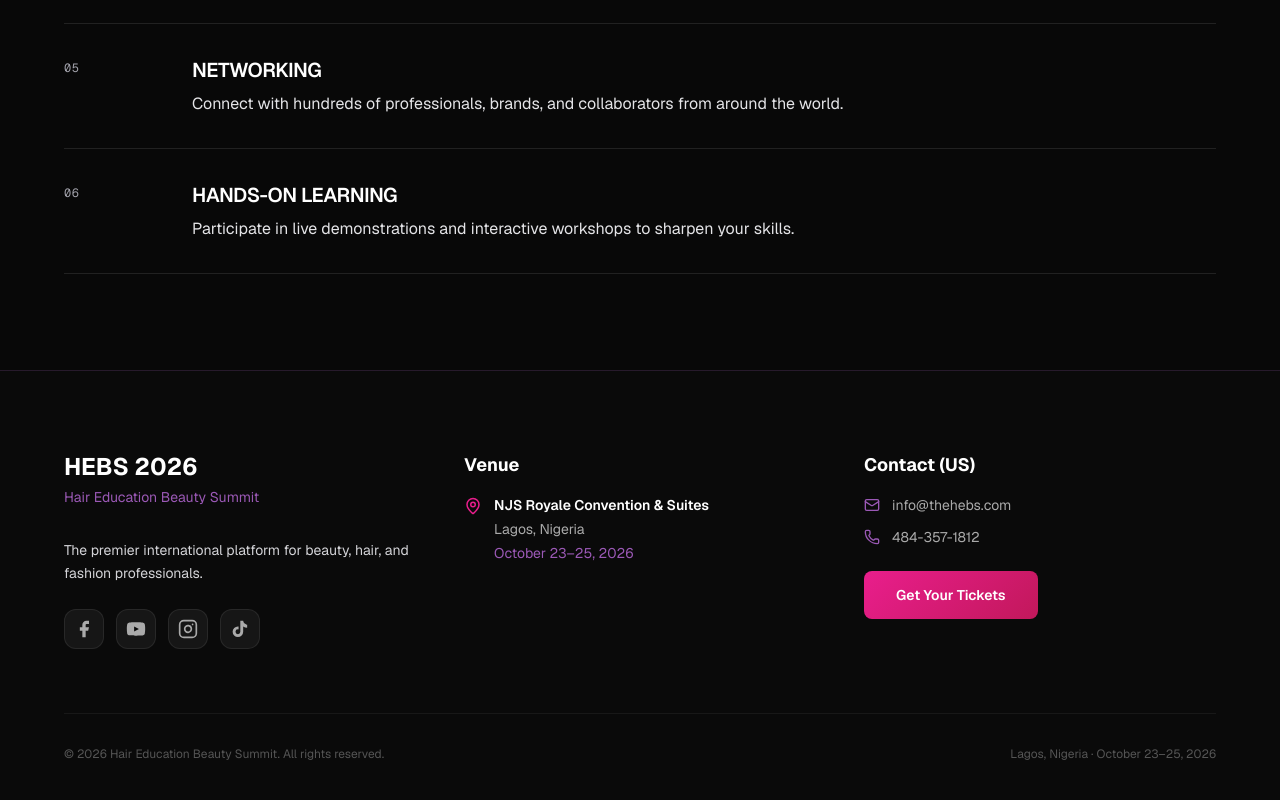
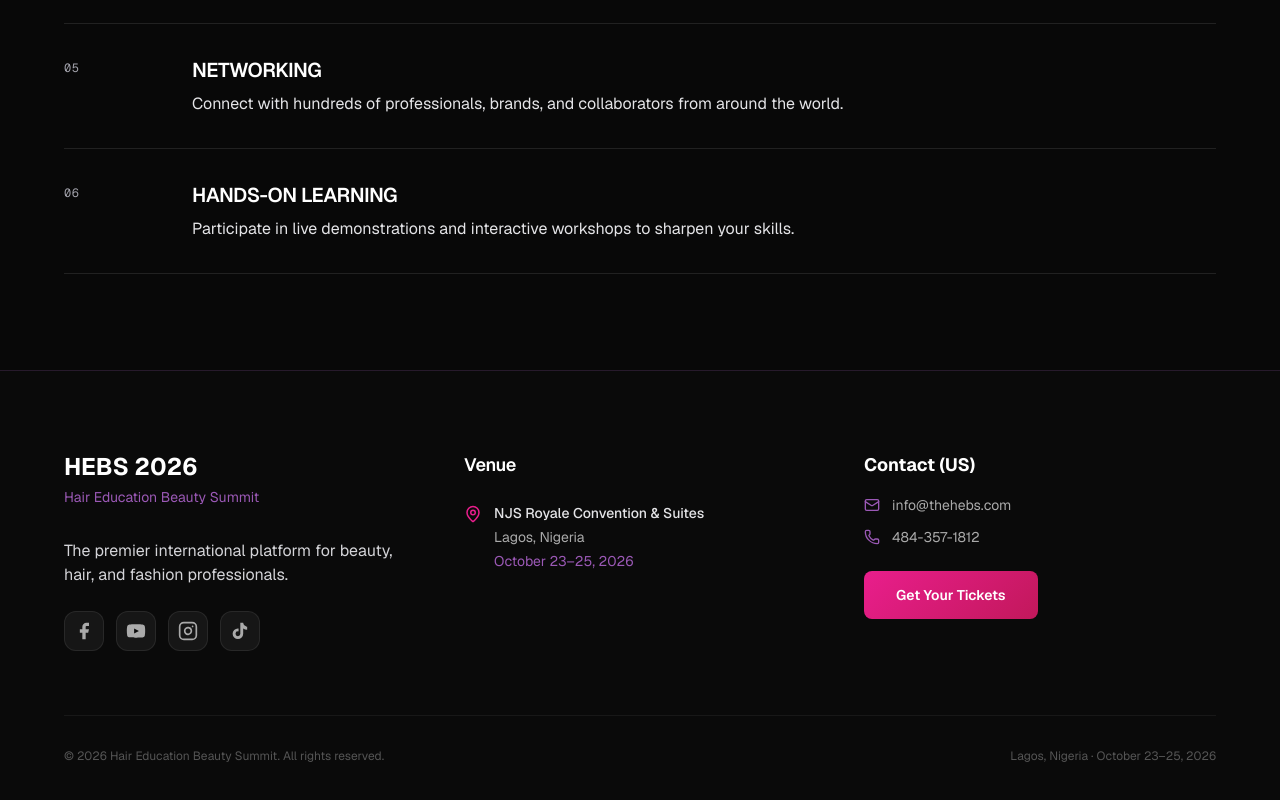
Before and after one commit to alexis800-glitch/hebs-lagos-2026, a Next.js app: page / in a window 1280 px wide. Shown: the part 1544-2344 px from the top of the page. Built offline with nearby package versions, Linux system fonts and the light colour scheme.

Commit message:
style: brighten footer description, venue header and venue name

```diff
--- a/components/Footer.tsx
+++ b/components/Footer.tsx
@@ -81,7 +81,7 @@ export default function Footer() {
                 Hair Education Beauty Summit
               </p>
             </div>
-            <p className="text-zinc-300 text-sm leading-relaxed mt-4 max-w-sm text-left">
+            <p className="text-zinc-300 text-sm md:text-base leading-relaxed mt-4 max-w-sm">
               The premier international platform for beauty, hair, and fashion professionals.
             </p>
             <div className="flex items-center gap-3 mt-2">
@@ -116,11 +116,11 @@ export default function Footer() {
 
           {/* Venue */}
           <div className="flex flex-col gap-4">
-            <h4 className="font-playfair font-bold text-white text-lg">Venue</h4>
+            <h4 className="text-white font-semibold text-lg tracking-tight mb-2">Venue</h4>
             <div className="flex items-start gap-3">
               <MapPin size={18} className="mt-0.5 shrink-0" style={{ color: "#e91e8c" }} />
               <div>
-                <p className="font-semibold text-sm text-white font-inter">
+                <p className="text-zinc-200 text-sm font-medium">
                   NJS Royale Convention &amp; Suites
                 </p>
                 <p className="text-sm font-inter mt-1" style={{ color: "#aaaaaa" }}>
```
